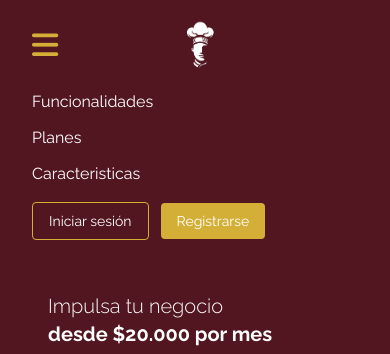
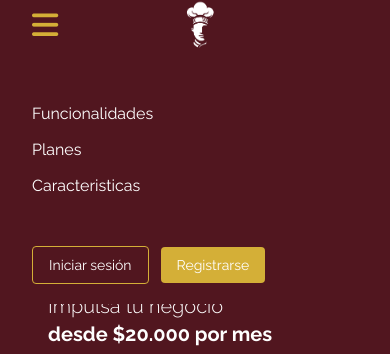
Before and after one commit to Nicoo772/Frontend-Resticy, a React (Vite) app: page / in a window 390 px wide. Both pictures are taken after a click on the icon 45 px from the left and 45 px from the top of the page. Shown: the top 354 px of the page. Built offline with nearby package versions, Linux system fonts and the light colour scheme; no server answers.

Commit message:
padding en ul navbar

```diff
--- a/src/components/LandingPage/HeaderLanding.jsx
+++ b/src/components/LandingPage/HeaderLanding.jsx
@@ -7,7 +7,7 @@ const HeaderLanding = () => {
 
   return (
     <>
-      <header className="bg-[--wine-color] z-20 text-white flex justify-between items-center py-5 md:py-2 px-8 lg:px-20 fixed flex w-full flex-wrap md:flex-nowrap">
+      <header className="bg-[--wine-color] z-20 text-white flex justify-between items-center md:py-2 px-8 lg:px-20 fixed flex w-full flex-wrap md:flex-nowrap">
         <i
           onClick={() => setShowMenu(!showMenu)}
           className="fa-solid fa-bars text-3xl md:hidden text-[--yellow-color]"
@@ -23,7 +23,7 @@ const HeaderLanding = () => {
             !showMenu && "hidden"
           }`}
         >
-          <ul className="flex gap-3 flex-col md:flex-row">
+          <ul className="py-8 flex gap-3 flex-col md:flex-row md:py-0">
             <li>
               <a href="#home">Funcionalidades</a>
             </li>
```
